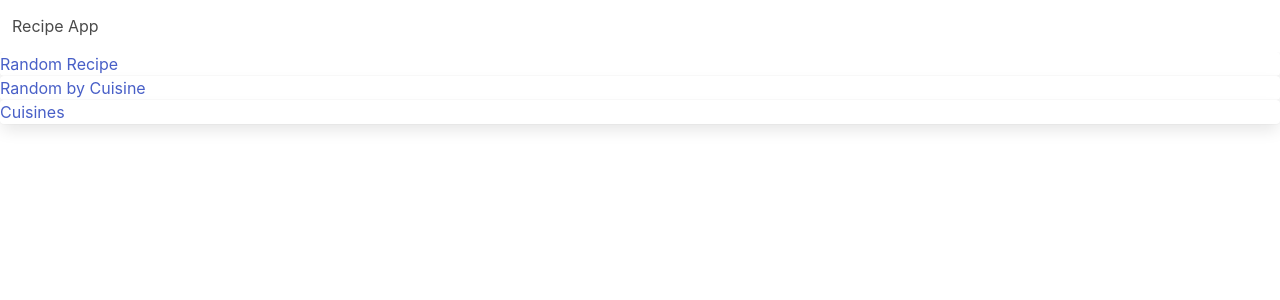
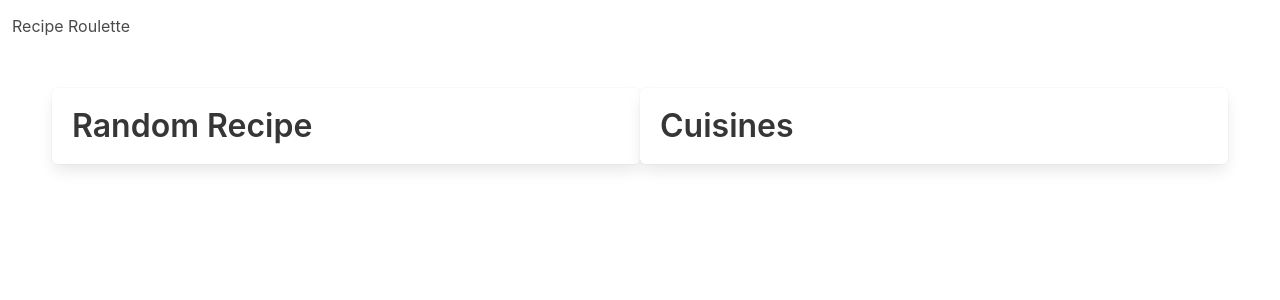
Before and after one commit to bengovernali/recipe-app, a React (Create React App) app: page / in a window 1280 px wide. Shown: the top 300 px of the page. Built offline with nearby package versions, Linux system fonts and the light colour scheme.

Commit message:
playing around with bulma classes. set up cards as bulma tiles and creating sections/containers for better spacing

```diff
--- a/src/App.js
+++ b/src/App.js
@@ -12,11 +12,13 @@ function App() {
   return (
     <Router>
       <div className="App">
-        <Navbar />
-        <Route path="/" exact component={Home} />
-        <Route path="/random" component={RandomRecipe} />
-        <Route path="randomByCuisine" component={RandomByCuisine} />
-        <Route path="cuisines" component={Cuisines} />
+        <div className="body">
+          <Navbar />
+          <Route path="/" exact component={Home} />
+          <Route path="/random" component={RandomRecipe} />
+          <Route path="randomByCuisine" component={RandomByCuisine} />
+          <Route path="cuisines" component={Cuisines} />
+        </div>
       </div>
     </Router>
   );
--- /dev/null
+++ b/src/components/card.js
@@ -0,0 +1,13 @@
+import React, { Component } from "react";
+
+class Card extends Component {
+  render() {
+    return (
+        <div className="card">
+            <div className="title is-4">CARD</div>
+        </div>
+    );
+  }
+}
+
+export default Card;
--- a/src/components/home.js
+++ b/src/components/home.js
@@ -1,25 +1,26 @@
 import React, { Component } from "react";
+
+import Card from "./card";
 
 class Home extends Component {
   render() {
     return (
-      <div className="card-grid">
-        <div className="card">
-          <a href="/random">
-            <h3>Random Recipe</h3>
-          </a>
+      <section className="section">
+        <div className="container">
+          <div className="tile is-ancestor">
+            <div className="tile">
+              <div className="tile is-child box">
+                <p className="title">Random Recipe</p>
+              </div>
+            </div>
+            <div className="tile">
+              <div className="tile is-child box">
+                <p className="title">Cuisines</p>
+              </div>
+            </div>
+          </div>
         </div>
-        <div className="card">
-          <a href="/random-by-cuisine">
-            <h3>Random by Cuisine</h3>
-          </a>
-        </div>
-        <div className="card">
-          <a href="/cuisines">
-            <h3>Cuisines</h3>
-          </a>
-        </div>
-      </div>
+      </section>
     );
   }
 }
--- a/src/components/navbar.js
+++ b/src/components/navbar.js
@@ -6,7 +6,7 @@ class Navbar extends Component {
       <div>
           <nav className="navbar" role="navigation" aria-label="main-navigation">
               <div className="navbar-brand">
-                  <h1 className="navbar-item">Recipe App</h1>
+                  <h1 className="navbar-item">Recipe Roulette</h1>
               </div>
           </nav>
       </div>
```
